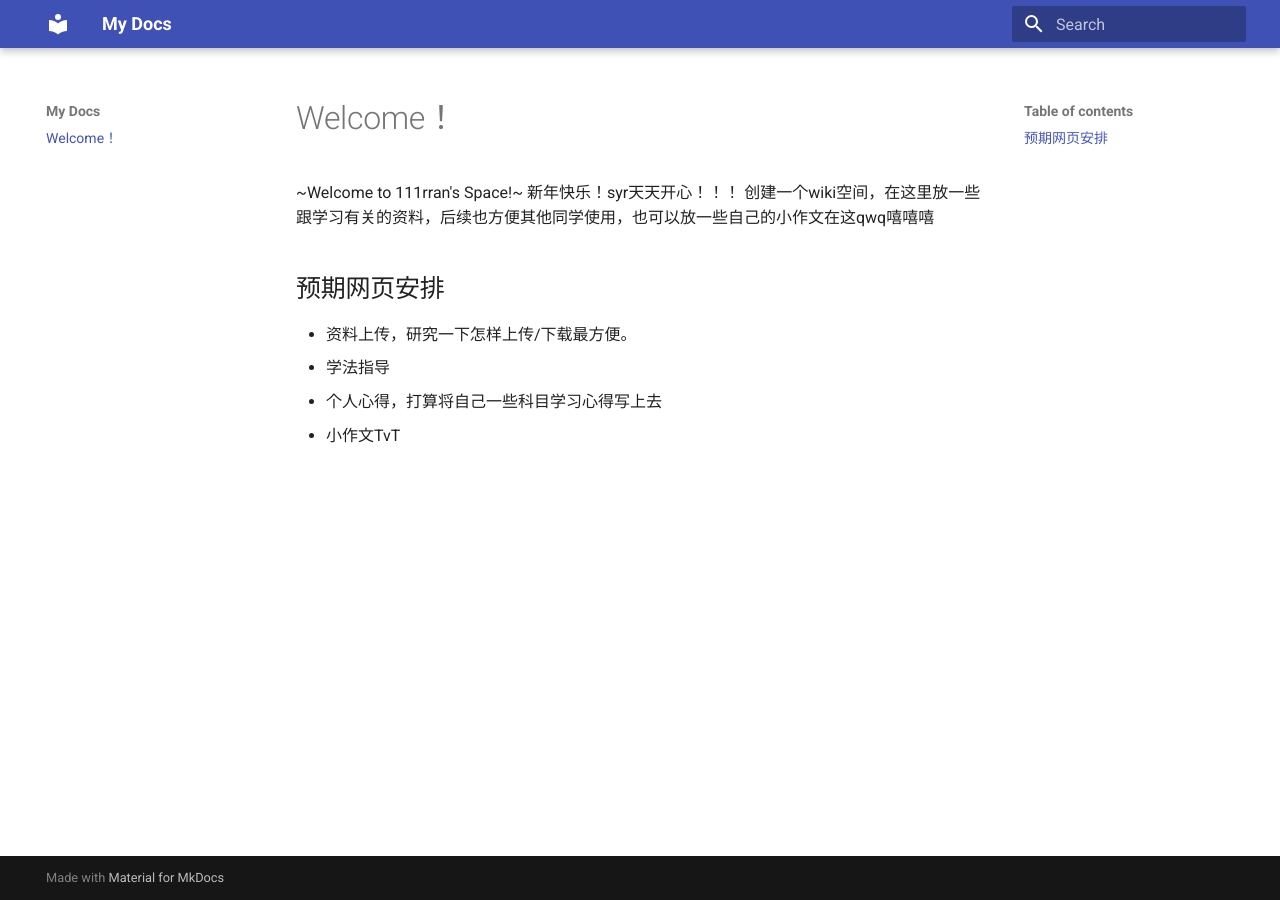
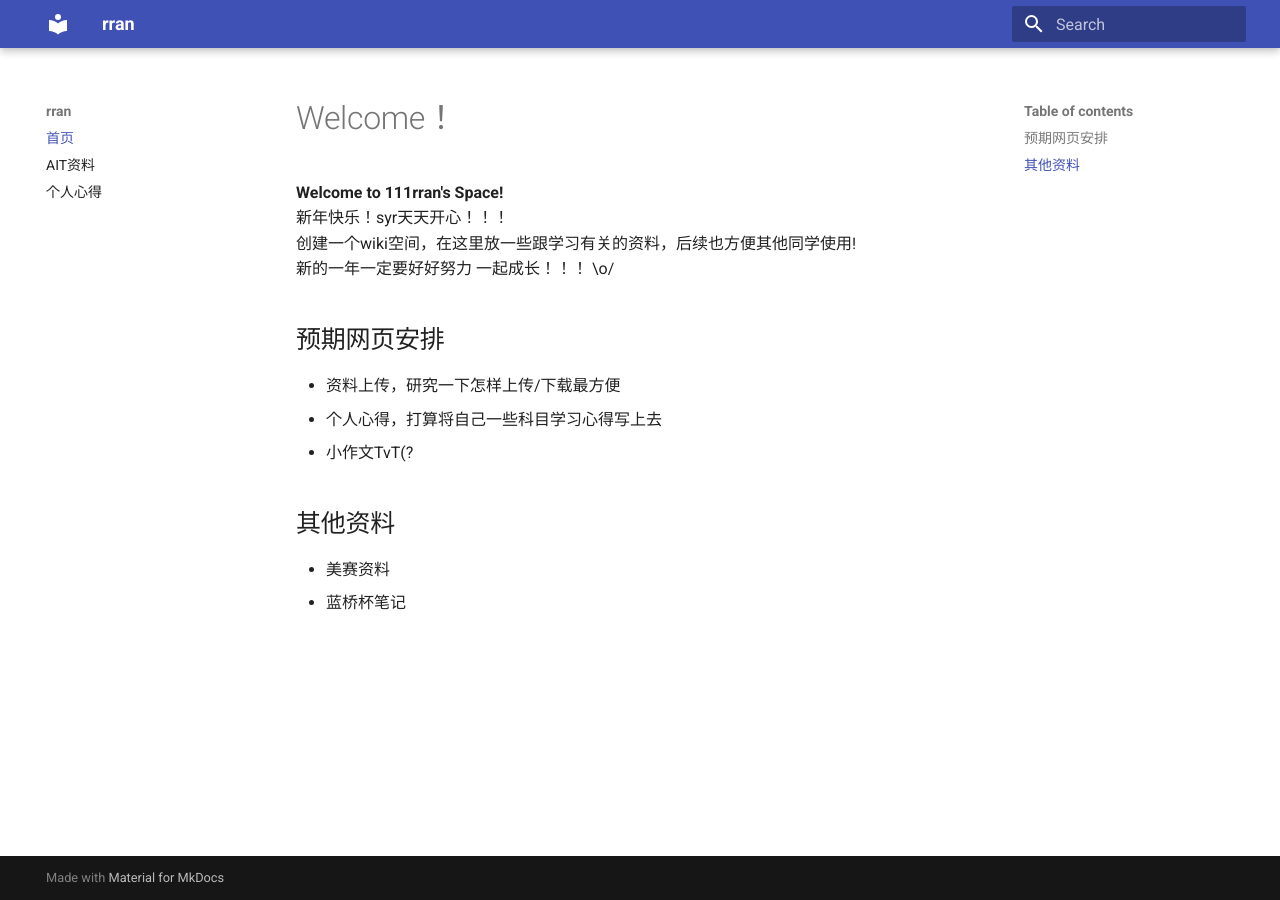
Before and after one commit to 111rran/ranwiki, an MkDocs documentation site: the page built from docs/index.md, in a window 1280 px wide. Built offline with MkDocs 1.6.1 and Material for MkDocs 9.7.7, drawn with Linux system fonts in a browser that asks for light colours.

```diff
--- a/docs/index.md
+++ b/docs/index.md
@@ -1,12 +1,15 @@
 # Welcome！
-~Welcome to 111rran's Space!~
+**Welcome to 111rran's Space!**
 新年快乐！syr天天开心！！！
-创建一个wiki空间，在这里放一些跟学习有关的资料，后续也方便其他同学使用，也可以放一些自己的小作文在这qwq嘻嘻嘻
-
+创建一个wiki空间，在这里放一些跟学习有关的资料，后续也方便其他同学使用!
+新的一年一定要好好努力 一起成长！！！ \o/
 
 
 ## 预期网页安排
-* 资料上传，研究一下怎样上传/下载最方便。
-* 学法指导
+* 资料上传，研究一下怎样上传/下载最方便
 * 个人心得，打算将自己一些科目学习心得写上去
-* 小作文TvT
+* 小作文TvT(?
+
+## 其他资料
+* 美赛资料
+* 蓝桥杯笔记
--- a/mkdocs.yml
+++ b/mkdocs.yml
@@ -1,3 +1,8 @@
-site_name: My Docs
+site_name: rran
 theme:
   name: 'material'
+
+nav:
+  - 首页: index.md
+  - AIT资料: material.md
+  - 个人心得: guide.md
```
Also changed, not shown: docs/guide.md (added, +2 -0 lines), docs/material.md (added, +9 -0 lines), site/404.html, site/index.html, site/search/search_index.json, 2 other files.
